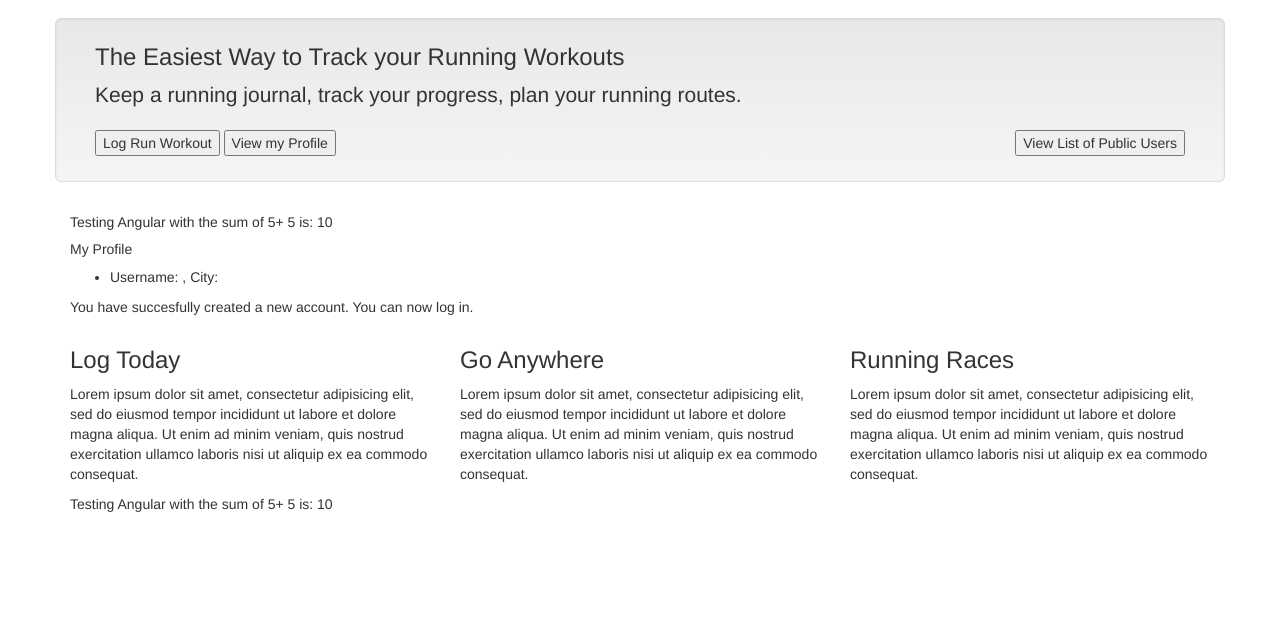
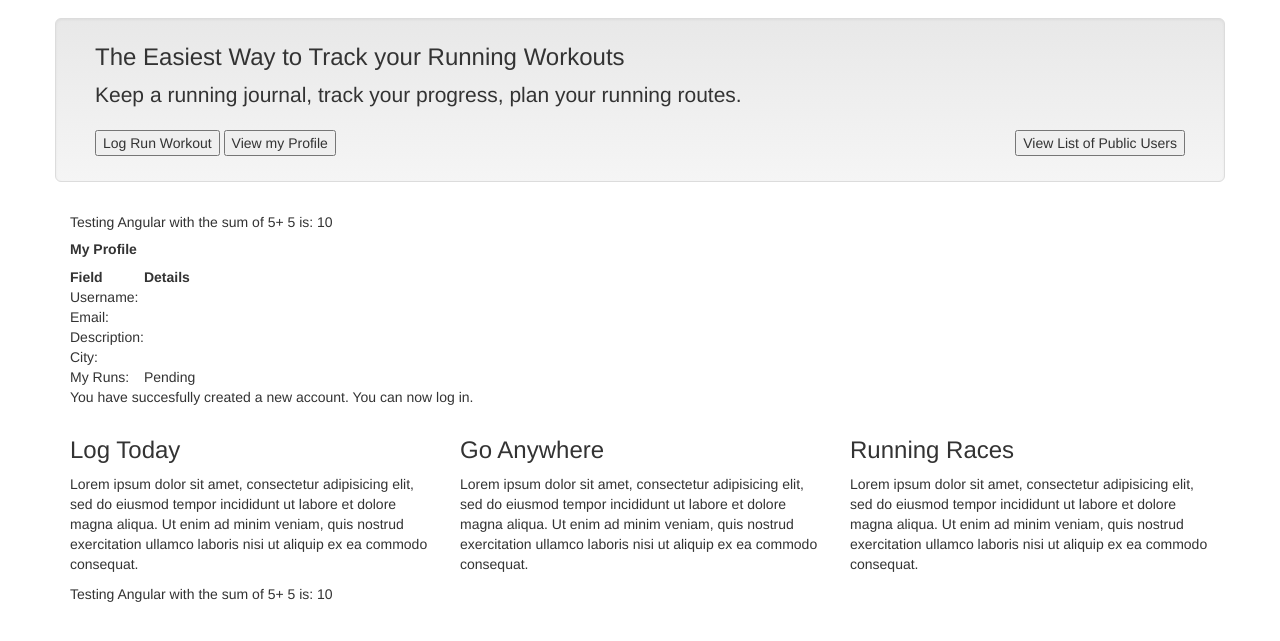
Before and after one commit to luisarce5/running_app, a website: page public/index.html in a window 1280 px wide. Both pictures are taken after a click on the button "View my Profile". Shown: the part 57-698 px from the top of the page. Drawn offline with nearby package versions, Linux system fonts and the light colour scheme; no server answers.

Commit message:
Edited index.html to format table displaying User's profile information.

```diff
--- a/public/index.html
+++ b/public/index.html
@@ -64,17 +64,16 @@
           </div>
 
           <div class="user-profile" ng-show="viewProfile" ng-model='users.userData'>
-              <h5> My Profile</h5>
-
-              <ul id='myprofile'>
-                  <!-- <li ng-repeat="user in users.all" > -->
-                  <li>
-                    Username: {{users.userData[0].username}},
-                    City: {{users.userData[0].city}}
-                  </li>
-              </ul>
+              <h5> <strong> My Profile </strong> </h5>
+              <table>
+                <tr><th> Field        </th><th> Details </th></tr>
+                <tr><td> Username:    </td><td> {{users.userData[0].username}} </td></tr>
+                <tr><td> Email:       </td><td> {{users.userData[0].email}} </td></tr>
+                <tr><td> Description: </td><td> {{users.userData[0].user_description}} </td></tr>
+                <tr><td> City:        </td><td> {{users.userData[0].city}} </td></tr>
+                <tr><td> My Runs:     </td><td> Pending </td></tr>
+              </table>
           </div>
-
 
           <form class="login-User" ng-submit="users.authenticateUser()" ng-show="Login" >
               <div>
```
Lines whose indentation alone changed are shown as unchanged.
